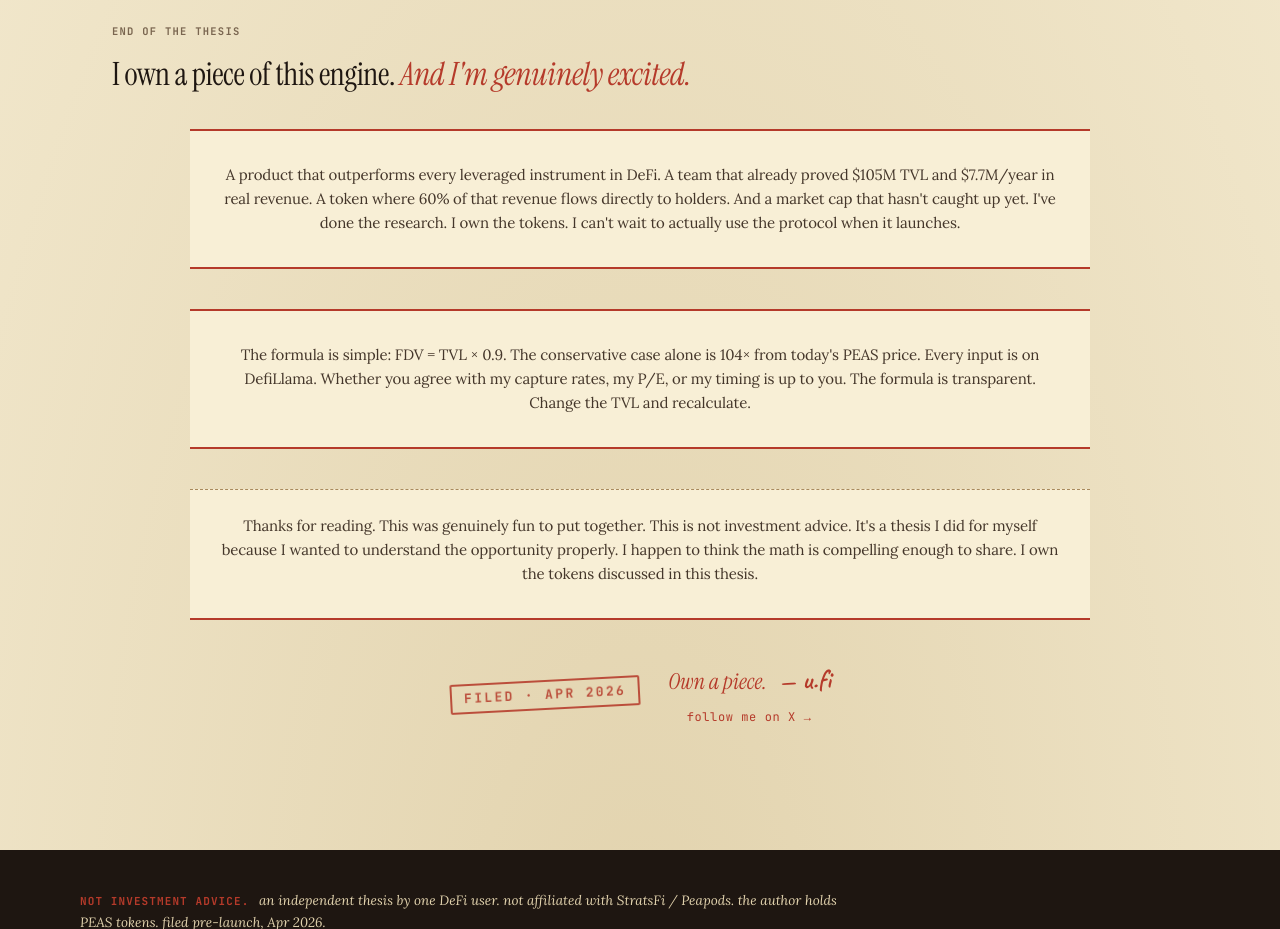
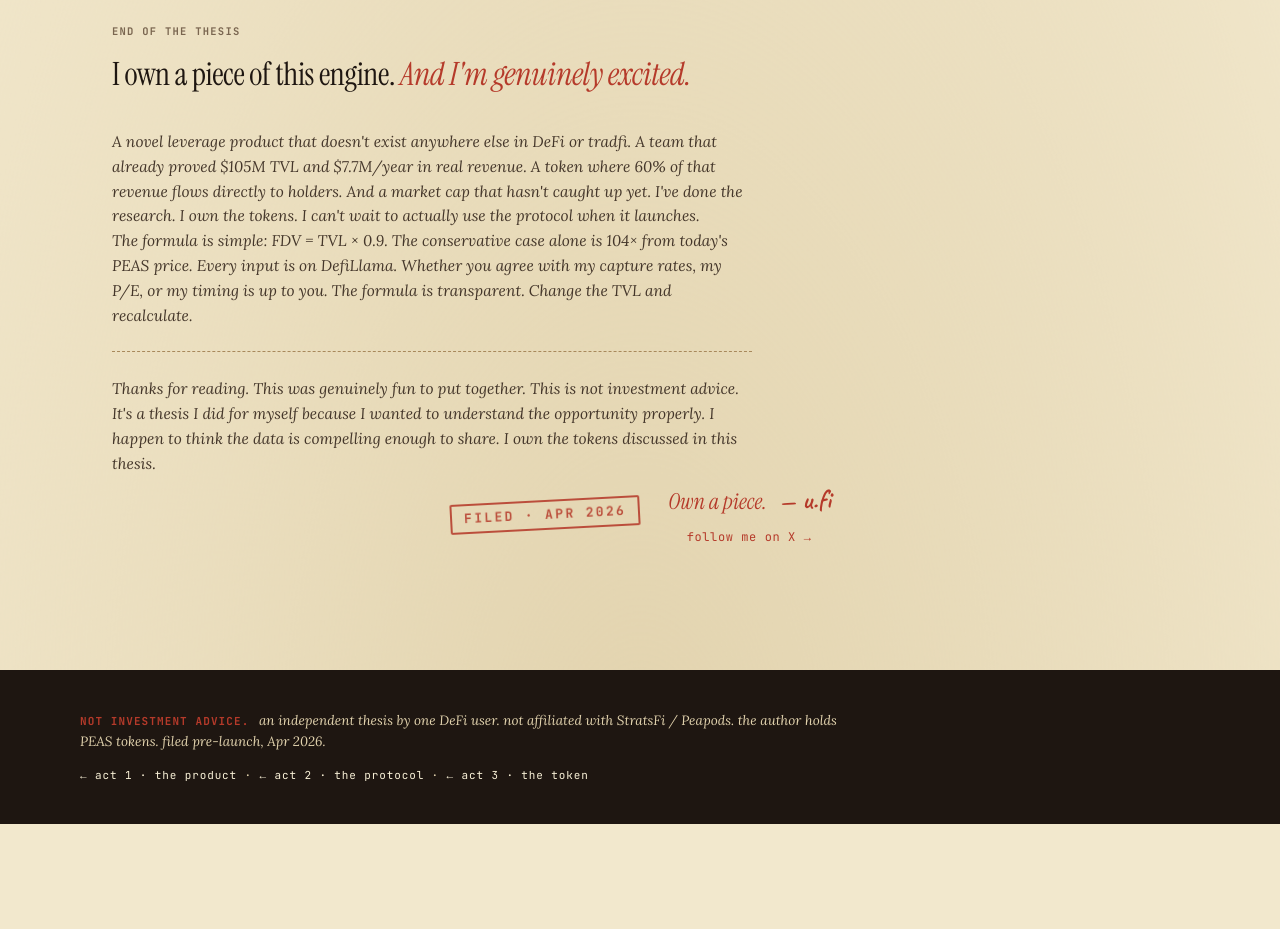
Before and after one commit to daocapital-blip/understrat, a plain HTML site: page thesis.html in a window 1280 px wide. Shown: the part 4260-5189 px from the top of the page. After the commit the page ends 5084 px from the top, so only its background shows below. Drawn offline with Linux system fonts and the light colour scheme.

Commit message:
Fix closing to paragraphs, add try product link to Act 1

```diff
--- a/thesis.html
+++ b/thesis.html
@@ -287,16 +287,16 @@
       I own a piece of this engine. <em>And I'm genuinely excited.</em>
     </h3>
 
-    <p class="closing-claim">
-      A product that outperforms every leveraged instrument in DeFi. A team that already proved $105M TVL and $7.7M/year in real revenue. A token where 60% of that revenue flows directly to holders. And a market cap that hasn't caught up yet. I've done the research. I own the tokens. I can't wait to actually use the protocol when it launches.
+    <p class="act-deck">
+      A novel leverage product that doesn't exist anywhere else in DeFi or tradfi. A team that already proved $105M TVL and $7.7M/year in real revenue. A token where 60% of that revenue flows directly to holders. And a market cap that hasn't caught up yet. I've done the research. I own the tokens. I can't wait to actually use the protocol when it launches.
     </p>
 
-    <p class="closing-claim">
+    <p class="act-deck">
       The formula is simple: FDV = TVL × 0.9. The conservative case alone is 104× from today's PEAS price. Every input is on DefiLlama. Whether you agree with my capture rates, my P/E, or my timing is up to you. The formula is transparent. Change the TVL and recalculate.
     </p>
 
-    <p class="closing-claim" style="margin-top: 24px; padding-top: 24px; border-top: 1px dashed var(--paper-edge);">
-      Thanks for reading. This was genuinely fun to put together. This is not investment advice. It's a thesis I did for myself because I wanted to understand the opportunity properly. I happen to think the math is compelling enough to share. I own the tokens discussed in this thesis.
+    <p class="act-deck" style="margin-top: 24px; padding-top: 24px; border-top: 1px dashed var(--paper-edge);">
+      Thanks for reading. This was genuinely fun to put together. This is not investment advice. It's a thesis I did for myself because I wanted to understand the opportunity properly. I happen to think the data is compelling enough to share. I own the tokens discussed in this thesis.
     </p>
 
     <div class="signoff-row">
```
Also changed, not shown: index.html (+4 -0 lines).
